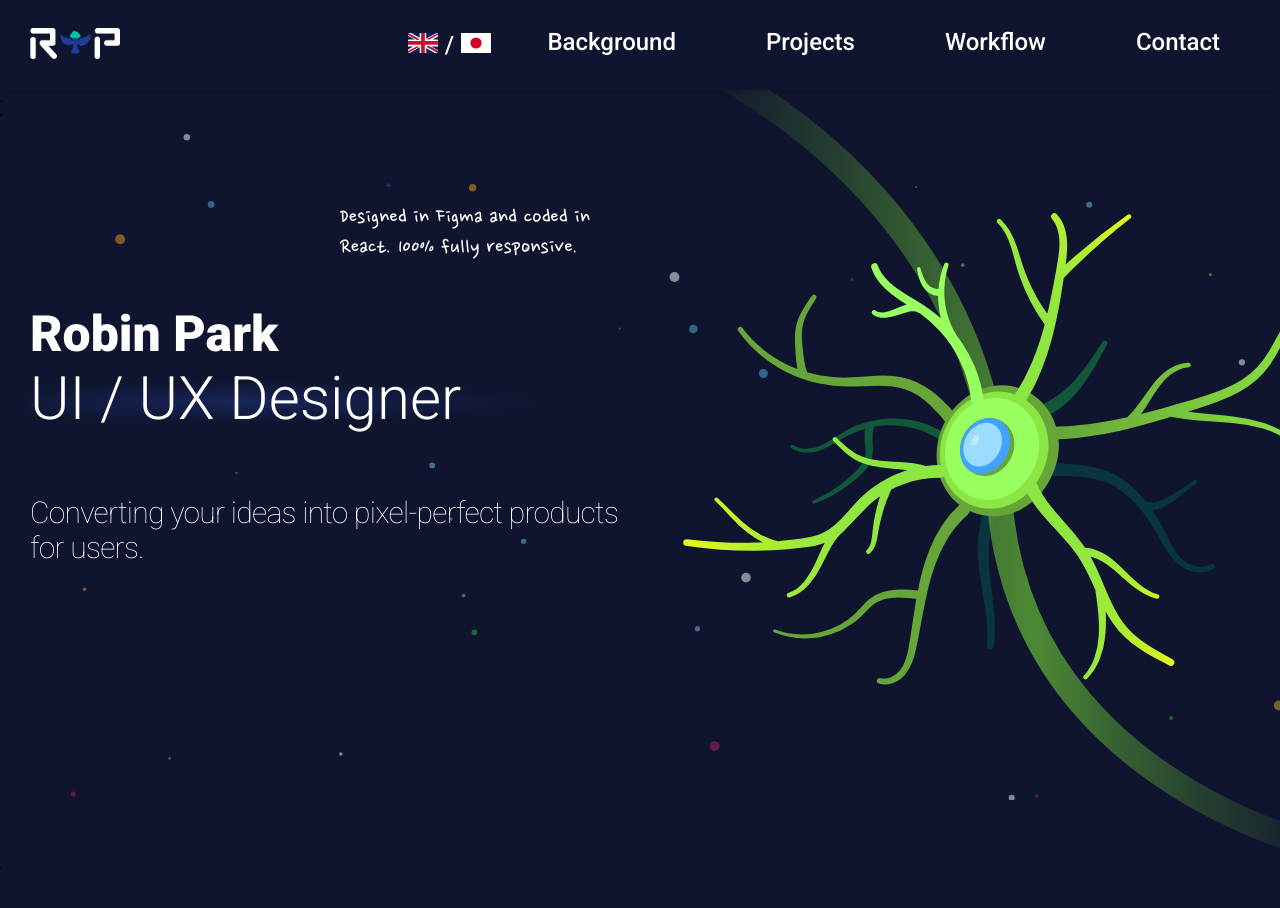
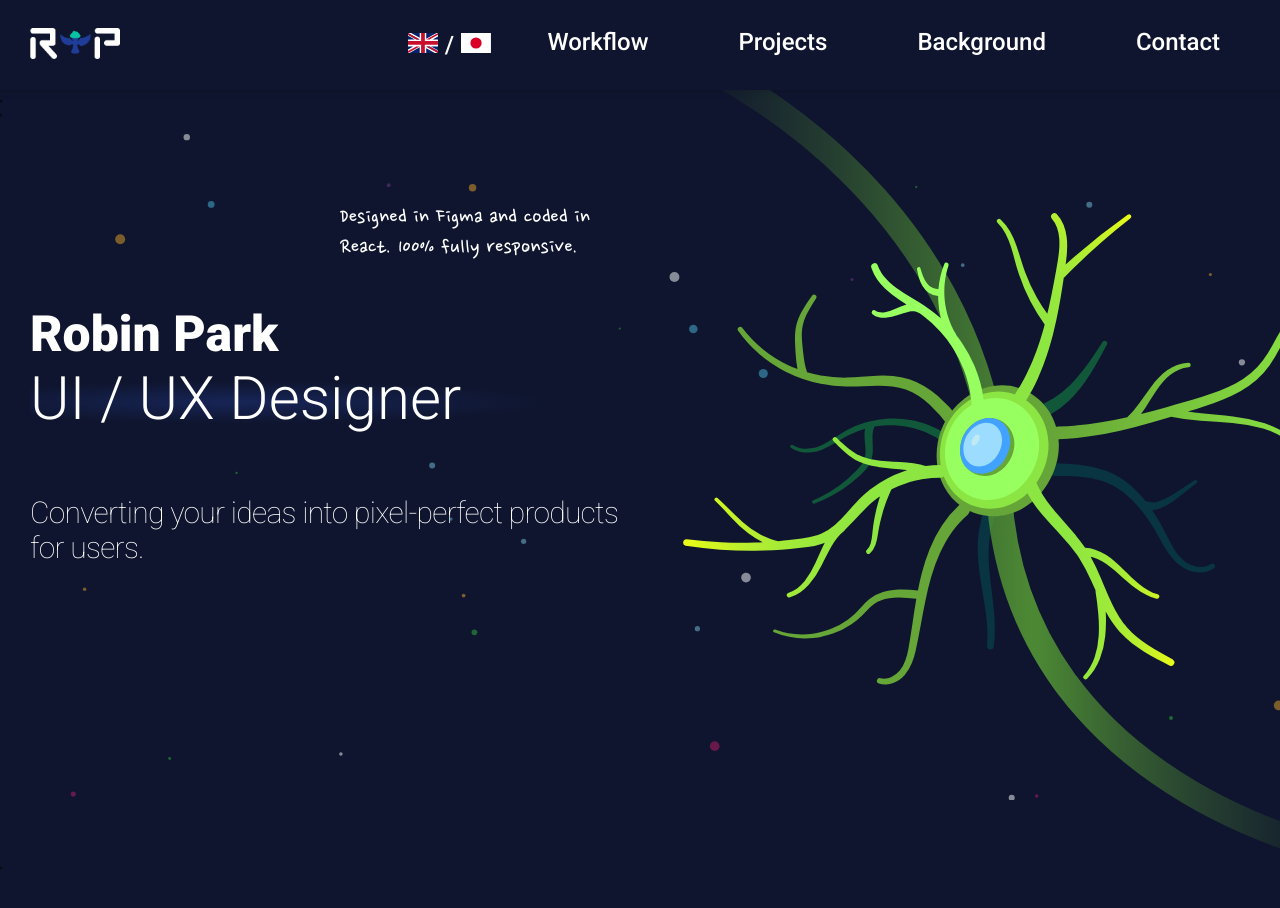
Before and after one commit to ZernosDevs/published, a React (Create React App) app: page / in a window 1280 px wide. Shown: the top 908 px of the page. Built offline with nearby package versions, Linux system fonts and the light colour scheme.

Commit message:
changed header order to match app

```diff
--- a/src/components/Header.js
+++ b/src/components/Header.js
@@ -66,9 +66,9 @@ function Header() {
             <p className='divider'>/</p>
             <button onClick={() => changeLanguage('ja')}><JP title="English" className="flag"/></button>
           </div>
+          <a className={ navClass } href="#workflow">{t('workflow')}</a>
+          <a className={ navClass } href="#projects">{t('projects')}</a>
           <a className={ navClass } href="#background">{t('background')}</a>
-          <a className={ navClass } href="#projects">{t('projects')}</a>
-          <a className={ navClass } href="#workflow">{t('workflow')}</a>
           <a className={ navClass } href="#contacts">{t('contacts')}</a>
         </nav>
         <div className='language show-tablet'>
@@ -86,13 +86,13 @@ function Header() {
       {menuOpen && (
       <ul className='menu'>
       <li className='submenu'>
-        <a className={ navClass } href="#background">{t('background')}</a>
+        <a className={ navClass } href="#workflow">{t('workflow')}</a>
       </li>
       <li className='submenu'>
         <a className={ navClass } href="#projects">{t('projects')}</a>
       </li>
       <li className='submenu'>
-        <a className={ navClass } href="#workflow">{t('workflow')}</a>
+        <a className={ navClass } href="#background">{t('background')}</a>
       </li>
       <li className='submenu'>
         <a className={ navClass } href="#contacts">{t('contacts')}</a>
```
